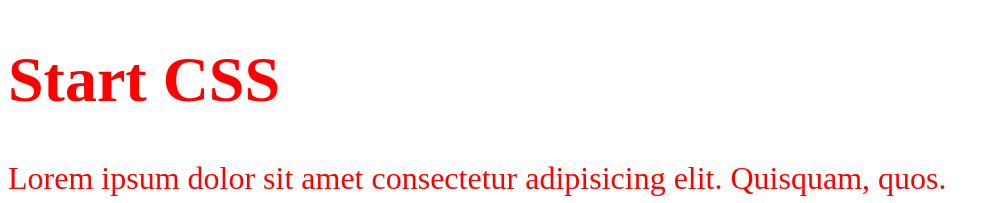
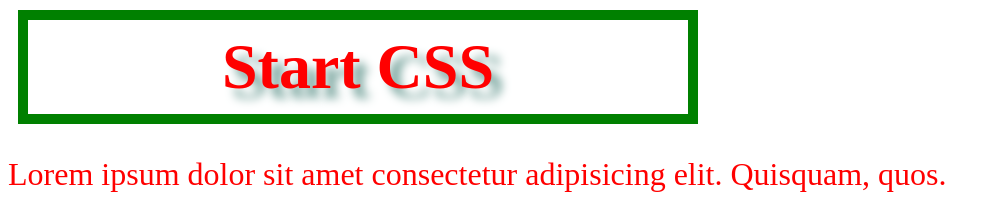
Before and after one commit to vip096/cssstart, a plain HTML site: page index.html in a window 1280 px wide. Shown: the top 203 px of the page, without its empty margins (0-1000 px from the left). Drawn offline with Linux system fonts and the light colour scheme.

Commit message:
css update

```diff
--- a/index.html
+++ b/index.html
@@ -17,6 +17,15 @@ img#a{
     border: 10px dashed blue;
     width: 10em;
 }
+h1{
+    border:10px solid green;
+    width: 10em;
+    padding: 10px;
+    margin: 10px;
+    text-shadow: 10px 10px 10px rgb(121, 165, 158);
+    text-align: center;
+    font-weight: bold;
+}
     </style>
 </head>
 <body>
@@ -25,5 +34,6 @@ img#a{
         <p>Lorem ipsum dolor sit amet consectetur adipisicing elit. Quisquam, quos.</p>
         <img src="./pexels-photo-1766838.jpeg" alt="placeholder">
         <img src="./pexels-photo-1766838.jpeg" id="a" alt="placeholder">
+
 </body>
 </html>
```
